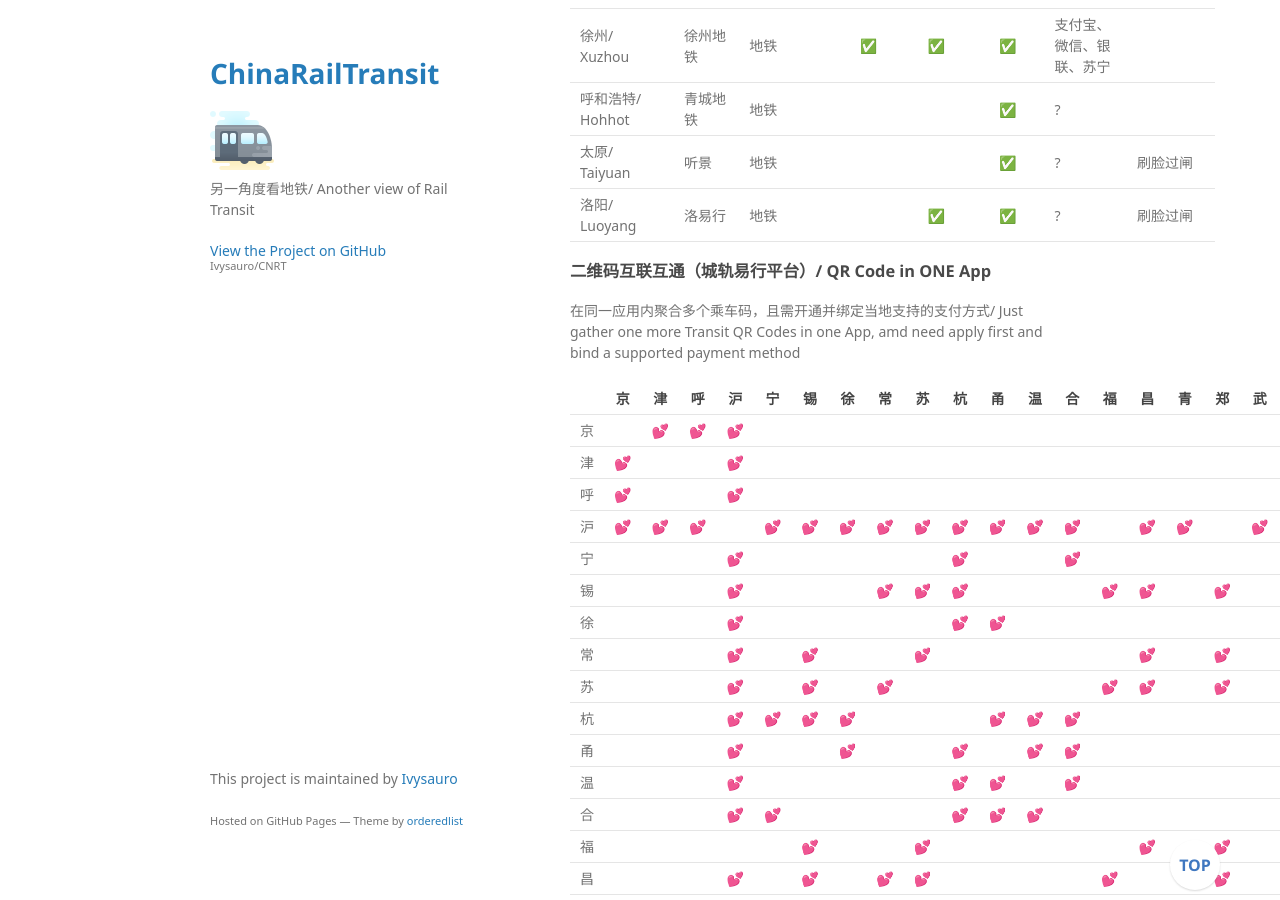
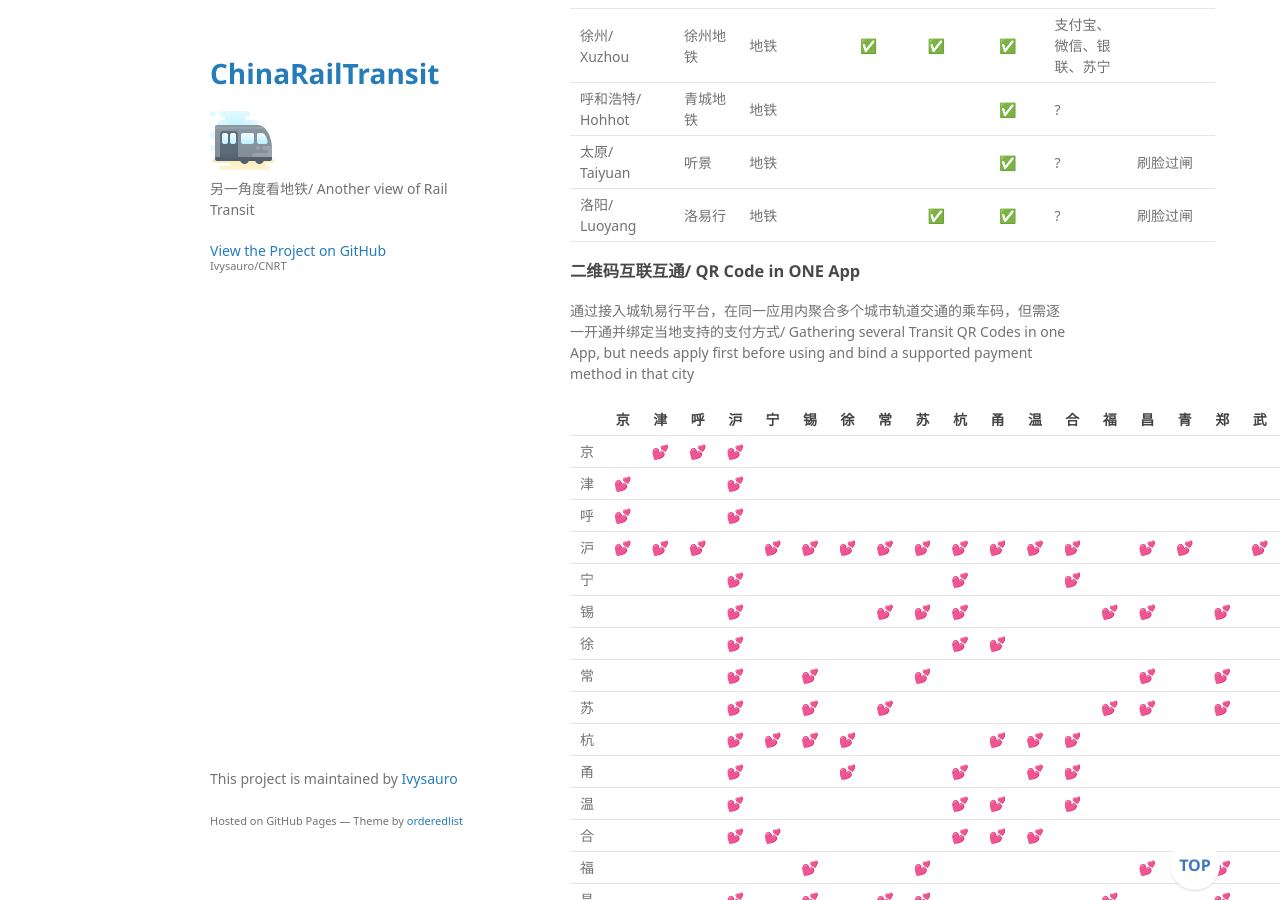
Before and after one commit to Ivysauro/CNRT, a Jekyll site: the page built from data/GeOp.md, in a window 1280 px wide and 900 px high, scrolled down 9128 px. Built offline with Jekyll 4.4.1, drawn with Linux system fonts in a browser that asks for light colours; some web fonts are replaced; our own code applies the rules of GitHub Pages for plain Markdown files; a script that is not in the unit is left out.

Commit message:
🍉更新二维码互通描述

```diff
--- a/data/GeOp.md
+++ b/data/GeOp.md
@@ -211,9 +211,9 @@
 | 太原/ Taiyuan | 听景 | 地铁 | | | ✅ | ? | 刷脸过闸 |
 | 洛阳/ Luoyang | 洛易行 | 地铁 | | ✅ | ✅ | ? | 刷脸过闸 |
 
-### 二维码互联互通（城轨易行平台）/ QR Code in ONE App
+### 二维码互联互通/ QR Code in ONE App
 
-在同一应用内聚合多个乘车码，且需开通并绑定当地支持的支付方式/ Just gather one more Transit QR Codes in one App, amd need apply first and bind a supported payment method
+通过接入城轨易行平台，在同一应用内聚合多个城市轨道交通的乘车码，但需逐一开通并绑定当地支持的支付方式/ Gathering several Transit QR Codes in one App, but needs apply first before using and bind a supported payment method in that city
 
 |  | 京 | 津 | 呼 | 沪 | 宁 | 锡 | 徐 | 常 | 苏 | 杭 | 甬 | 温 | 合 | 福 | 昌 | 青 | 郑 | 武 | 广 | 深 | 渝 | 成 | 兰 |  |
 |:---:|:---:|:---:|:---:|:---:|:---:|:---:|:---:|:---:|:---:|:---:|:---:|:---:|:---:|:---:|:---:|:---:|:---:|:---:|:---:|:---:|:---:|:---:|:---:|:---:|
```
